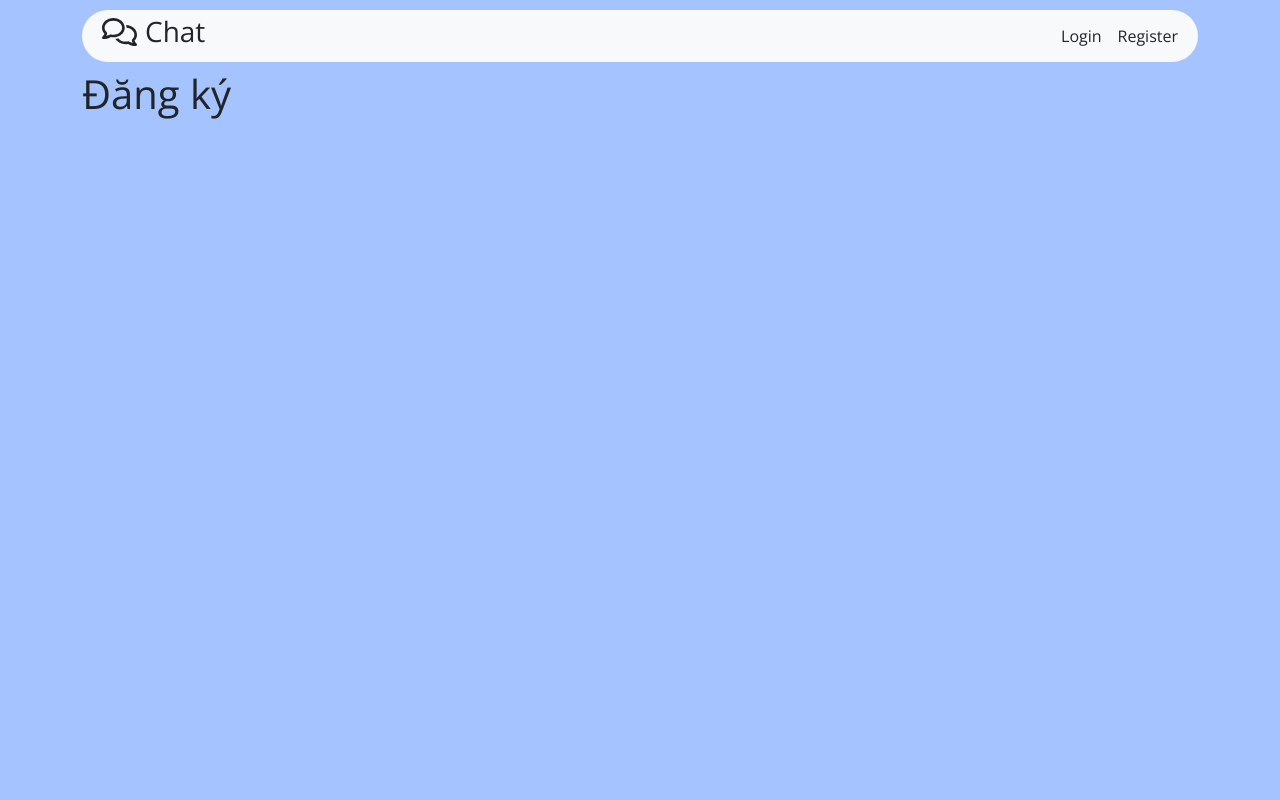
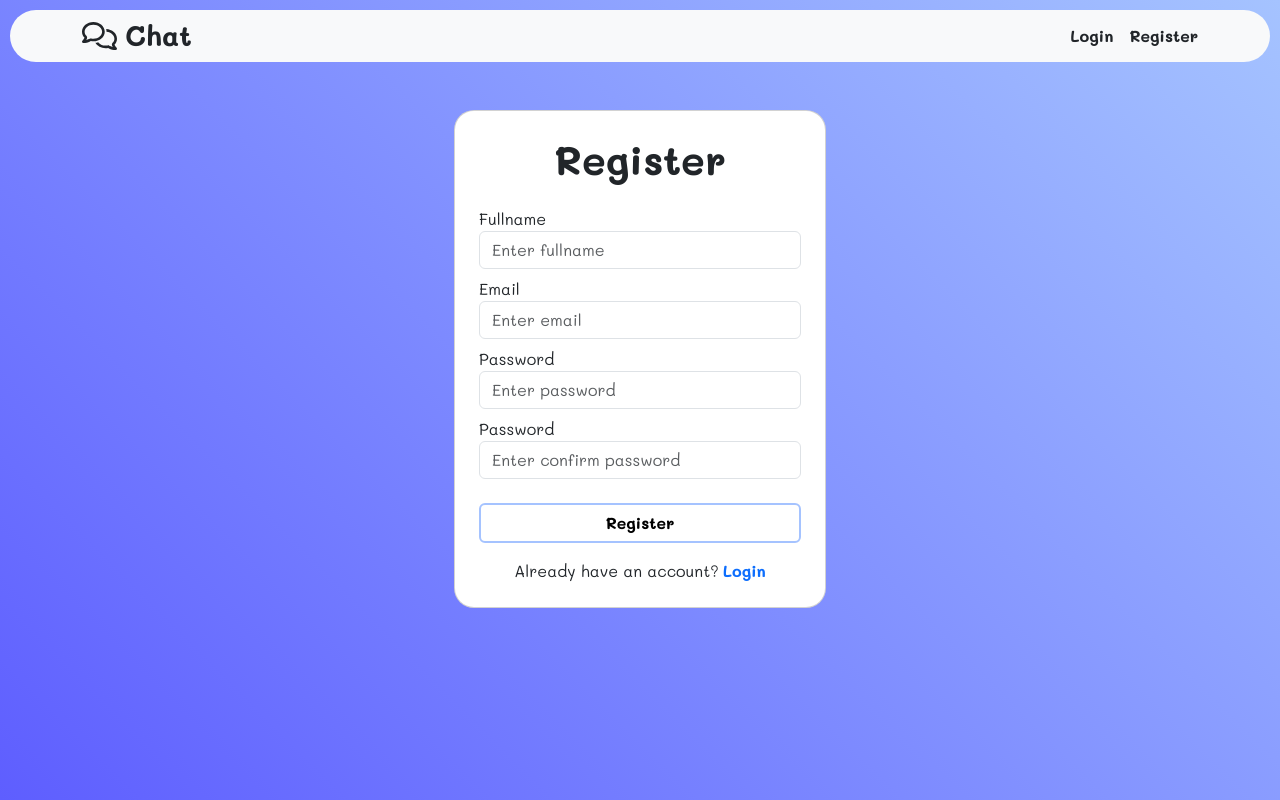
Before and after one commit to tranhaduy9824/chat-app, a React (Vite) app in the folder client/: page /register in a window 1280 px wide. Built offline with nearby package versions, Linux system fonts and the light colour scheme.

Commit message:
Ui login and register page

```diff
--- a/client/package.json
+++ b/client/package.json
@@ -10,13 +10,14 @@
     "preview": "vite preview"
   },
   "dependencies": {
+    "@flaticon/flaticon-uicons": "^3.3.1",
     "@fortawesome/fontawesome-svg-core": "^1.3.0",
     "@fortawesome/free-brands-svg-icons": "^6.0.0",
     "@fortawesome/free-regular-svg-icons": "^6.0.0",
     "@fortawesome/free-solid-svg-icons": "^6.0.0",
     "@fortawesome/react-fontawesome": "^0.1.17",
-    "@flaticon/flaticon-uicons": "^3.3.1",
     "bootstrap": "^5.3.3",
+    "gsap": "^3.12.5",
     "moment": "^2.30.1",
     "react": "^18.3.1",
     "react-bootstrap": "^2.10.4",
--- a/client/src/App.tsx
+++ b/client/src/App.tsx
@@ -1,4 +1,3 @@
-import { Container } from "react-bootstrap";
 import Login from "./pages/Login";
 import { Navigate, Route, Routes } from "react-router-dom";
 import Register from "./pages/Register";
@@ -7,7 +6,7 @@ import Chat from "./pages/Chat";
 
 function App() {
   return (
-    <Container>
+    <div className="w-100 h-100 m-0" >
       <NavBar />
       <Routes>
         <Route path="/" element={<Chat />} />
@@ -15,7 +14,7 @@ function App() {
         <Route path="/Login" element={<Login />} />
         <Route path="*" element={<Navigate to="/" />} />
       </Routes>
-    </Container>
+    </div>
   );
 }
 
--- /dev/null
+++ b/client/src/components/BoxChat.tsx
@@ -0,0 +1,52 @@
+import { faSearch } from "@fortawesome/free-solid-svg-icons";
+import { FontAwesomeIcon } from "@fortawesome/react-fontawesome";
+
+function BoxChat() {
+  return (
+    <div
+      className="flex-grow-1 h-100 bg-white p-3 overflow-hidden"
+      style={{ borderRadius: "var(--border-radius)" }}
+    >
+      <div>
+        <div>
+          <div>
+            <input type="text" />
+            <div>
+              <FontAwesomeIcon icon={faSearch} />
+            </div>
+          </div>
+          <div>
+            <div>
+              <img
+                src="https://scontent.fdad1-4.fna.fbcdn.net/v/t1.15752-9/454583821_1018517906242047_1037832760614467948_n.png?_nc_cat=100&ccb=1-7&_nc_sid=9f807c&_nc_eui2=AeFqGICRLsMdpmhCWZVEdV4oX98J-AHrGFhf3wn4AesYWLNMxYOhBQIg83QNUuFNISU57X2yBRk9z7P5rOpLCL0_&_nc_ohc=7Q_ZFTdXkpgQ7kNvgGqEZgO&_nc_ht=scontent.fdad1-4.fna&oh=03_Q7cD1QHLaUh-z3Dg4f1-eKQ0oSUzSxOdU3oKSJ1Y-0Dauombmg&oe=66EEB4DD"
+                alt="Ảnh"
+              />
+              <p>Duy</p>
+              <div></div>
+            </div>
+          </div>
+          <div>
+            <div>
+              <div>
+                <img
+                  src="https://scontent.fdad1-4.fna.fbcdn.net/v/t1.15752-9/454583821_1018517906242047_1037832760614467948_n.png?_nc_cat=100&ccb=1-7&_nc_sid=9f807c&_nc_eui2=AeFqGICRLsMdpmhCWZVEdV4oX98J-AHrGFhf3wn4AesYWLNMxYOhBQIg83QNUuFNISU57X2yBRk9z7P5rOpLCL0_&_nc_ohc=7Q_ZFTdXkpgQ7kNvgGqEZgO&_nc_ht=scontent.fdad1-4.fna&oh=03_Q7cD1QHLaUh-z3Dg4f1-eKQ0oSUzSxOdU3oKSJ1Y-0Dauombmg&oe=66EEB4DD"
+                  alt="Ảnh"
+                />
+                <div></div>
+              </div>
+              <div>
+                <span>Duy</span>
+                <div>
+                  <span>Xin chào nha</span>
+                  <span className="message-footer">8 giờ trước</span>
+                </div>
+              </div>
+            </div>
+          </div>
+        </div>
+      </div>
+    </div>
+  );
+}
+
+export default BoxChat;
--- a/client/src/components/NavBar.tsx
+++ b/client/src/components/NavBar.tsx
@@ -7,12 +7,12 @@ function NavBar() {
   return (
     <Navbar
       bg="light"
-      className="mb-2 rounded-pill px-2"
-      style={{ height: "3.25rem" }}
+      className="mb-2 rounded-pill px-2 m-auto"
+      style={{ maxWidth: "1296px", height: "3.25rem" }}
     >
       <Container>
-        <h3>
-          <NavLink to="/" className="link-dark text-decoration-none font-bold">
+        <h3 className="mb-0">
+          <NavLink to="/" className="link-dark text-decoration-none fw-bold">
             <FontAwesomeIcon icon={faComments} className=" me-2" />
             Chat
           </NavLink>
@@ -22,13 +22,13 @@ function NavBar() {
             <>
               <NavLink
                 to="/login"
-                className="link-dark text-decoration-none font-bold"
+                className="link-dark text-decoration-none fw-bold"
               >
                 Login
               </NavLink>
               <NavLink
                 to="/register"
-                className="link-dark text-decoration-none font-bold"
+                className="link-dark text-decoration-none fw-bold"
               >
                 Register
               </NavLink>
--- a/client/src/index.css
+++ b/client/src/index.css
@@ -1,4 +1,4 @@
-@import url("https://fonts.googleapis.com/css2?family=Open+Sans:wght@400;600;700&display=swap");
+@import url("https://fonts.googleapis.com/css2?family=Mali:wght@400;600;700&display=swap");
 
 * {
   margin: 0;
@@ -6,8 +6,20 @@
   box-sizing: border-box;
 }
 
-body {
-  font-family: "Open Sans", sans-serif !important;
-  background-color: #a5c3ff !important;
+#root {
+  width: 100vw;
+  height: 100vh;
+  font-family: "Mali", sans-serif !important;
+  background-image: linear-gradient(45deg, rgb(94, 94, 255), var(--primary-light)) !important;
   padding: 10px;
 }
+
+:root {
+  --border-radius: 20px;
+
+  --primary-light: #a5c3ff;
+  --text-light: white;
+
+  --primary-dark: #a5c3ff;
+  --text-dark: black;
+}
--- a/client/src/pages/Chat.tsx
+++ b/client/src/pages/Chat.tsx
@@ -1,5 +1,14 @@
+import BoxChat from "../components/BoxChat";
+
 function Chat() {
-  return <h1>Chat</h1>;
+  return (
+    <div
+      className="d-flex justify-content-between align-items-center"
+      style={{ height: "calc(100% - 3.25rem - 8px" }}
+    >
+      <BoxChat />
+    </div>
+  );
 }
 
 export default Chat;
--- a/client/src/pages/Login.tsx
+++ b/client/src/pages/Login.tsx
@@ -1,5 +1,99 @@
+import { useEffect } from "react";
+import { Button, Form, FormGroup, Container, Col } from "react-bootstrap";
+import { FontAwesomeIcon } from "@fortawesome/react-fontawesome";
+import { faFacebookF, faGoogle } from "@fortawesome/free-brands-svg-icons";
+import gsap from "gsap";
+import { Link } from "react-router-dom";
+
 function Login() {
-  return <h1>Đăng nhập</h1>;
+  const rotate = () => {
+    gsap.to(".card", {
+      duration: 0.8,
+      opacity: 1,
+      rotationY: 360,
+      transformOrigin: "center center",
+      ease: "power1",
+    });
+  };
+  useEffect(() => {
+    rotate();
+
+    return () => {
+      rotate();
+    };
+  }, []);
+
+  return (
+    <Container className="d-flex justify-content-center align-items-center mt-5">
+      <Col xs={12} sm={8} md={6} lg={4}>
+        <div
+          className="card p-4"
+          style={{
+            opacity: 0,
+            transform: "rotateY(180deg)",
+            borderRadius: "var(--border-radius)",
+          }}
+        >
+          <h1 className="text-center mb-4 fw-bold">Login</h1>
+          <Form>
+            <FormGroup className="mb-2">
+              <label htmlFor="email">Email</label>
+              <input
+                type="email"
+                name="email"
+                id="email"
+                placeholder="Enter email"
+                className="form-control"
+              />
+            </FormGroup>
+            <FormGroup>
+              <label htmlFor="password">Password</label>
+              <input
+                type="password"
+                name="password"
+                id="password"
+                placeholder="Enter password"
+                className="form-control"
+              />
+            </FormGroup>
+            <div className="d-grid gap-2 mb-4 mt-4">
+              <Button
+                variant="primary"
+                type="submit"
+                className="fw-bold"
+                style={{
+                  border: "2px solid var(--primary-light)",
+                  backgroundColor: "white",
+                  color: "var(--text-dark)",
+                }}
+              >
+                Login
+              </Button>
+            </div>
+            <div className="mb-3">
+              <Button variant="facebook" className="btn btn-primary w-100 mb-2">
+                <FontAwesomeIcon icon={faFacebookF} className="me-2" />
+                Login with Facebook
+              </Button>
+              <Button variant="google" className="btn btn-danger w-100">
+                <FontAwesomeIcon icon={faGoogle} className="me-2" />
+                Login with Google
+              </Button>
+            </div>
+            <div className="d-flex justify-content-center align-items-center">
+              Don't have an account yet?{" "}
+              <Link
+                to="/register"
+                className="ms-1 text-decoration-none fw-bold"
+              >
+                Register
+              </Link>
+            </div>
+          </Form>
+        </div>
+      </Col>
+    </Container>
+  );
 }
 
 export default Login;
--- a/client/src/pages/Register.tsx
+++ b/client/src/pages/Register.tsx
@@ -1,5 +1,104 @@
+import { useEffect } from "react";
+import { Button, Form, FormGroup, Container, Col } from "react-bootstrap";
+import gsap from "gsap";
+import { Link } from "react-router-dom";
+
 function Register() {
-  return <h1>Đăng ký</h1>;
+  const rotate = () => {
+    gsap.to(".card", {
+      duration: 0.8,
+      opacity: 1,
+      rotationY: 360,
+      transformOrigin: "center center",
+      ease: "power1",
+    });
+  };
+  useEffect(() => {
+    rotate();
+
+    return () => {
+      rotate();
+    };
+  }, []);
+
+  return (
+    <Container className="d-flex justify-content-center align-items-center mt-5">
+      <Col xs={12} sm={8} md={6} lg={4}>
+        <div
+          className="card p-4"
+          style={{
+            opacity: 0,
+            transform: "rotateY(180deg)",
+            borderRadius: "var(--border-radius)",
+          }}
+        >
+          <h1 className="text-center mb-4 fw-bold">Register</h1>
+          <Form>
+            <FormGroup className="mb-2">
+              <label htmlFor="fullname">Fullname</label>
+              <input
+                type="fullname"
+                name="fullname"
+                id="fullname"
+                placeholder="Enter fullname"
+                className="form-control"
+              />
+            </FormGroup>
+            <FormGroup className="mb-2">
+              <label htmlFor="email">Email</label>
+              <input
+                type="email"
+                name="email"
+                id="email"
+                placeholder="Enter email"
+                className="form-control"
+              />
+            </FormGroup>
+            <FormGroup className="mb-2">
+              <label htmlFor="password">Password</label>
+              <input
+                type="password"
+                name="password"
+                id="password"
+                placeholder="Enter password"
+                className="form-control"
+              />
+            </FormGroup>
+            <FormGroup className="mb-2">
+              <label htmlFor="confirm-password">Password</label>
+              <input
+                type="confirm-password"
+                name="confirm-password"
+                id="confirm-password"
+                placeholder="Enter confirm password"
+                className="form-control"
+              />
+            </FormGroup>
+            <div className="d-grid gap-2 mb-3 mt-4">
+              <Button
+                variant="primary"
+                type="submit"
+                className="fw-bold"
+                style={{
+                  border: "2px solid var(--primary-light)",
+                  backgroundColor: "white",
+                  color: "var(--text-dark)",
+                }}
+              >
+                Register
+              </Button>
+            </div>
+            <div className="d-flex justify-content-center align-items-center">
+              Already have an account?{" "}
+              <Link to="/login" className="ms-1 text-decoration-none fw-bold">
+                Login
+              </Link>
+            </div>
+          </Form>
+        </div>
+      </Col>
+    </Container>
+  );
 }
 
 export default Register;
```
Also changed, not shown: 1 other file (tests, documents, lock files or other folders).
